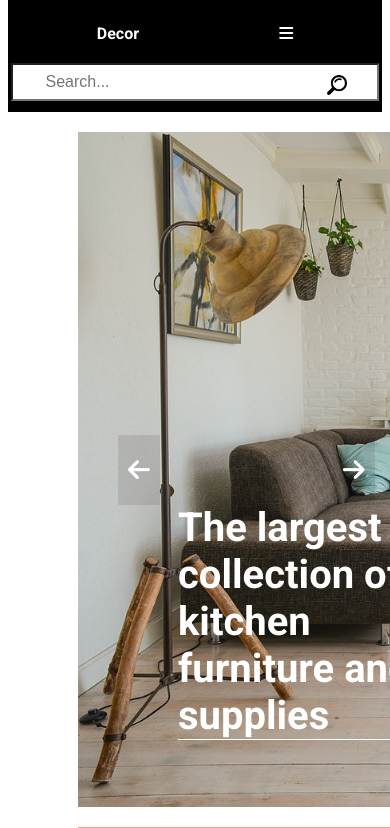
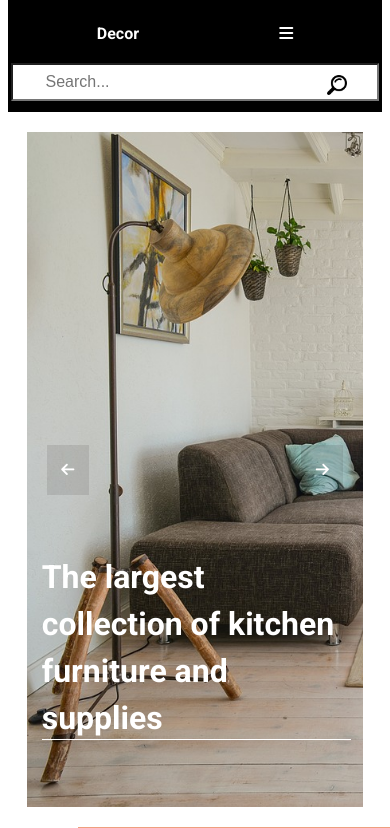
Before and after one commit to frakopy/wordpress-to-realcode, a plain HTML site: page index.html in a window 390 px wide. Shown: the part 560-1388 px from the top of the page. Drawn offline with nearby package versions, Linux system fonts and the light colour scheme.

Commit message:
responsive slider

```diff
--- a/styles.css
+++ b/styles.css
@@ -684,7 +684,8 @@ li:hover:after {
     .menu-decor{
         width: 100%;
         height: 120px;
-        margin-left: 0px;
+        margin-left: auto;
+        margin-right: auto;
         margin-top: 40px;
         display:flex;
         justify-content: center;
@@ -705,12 +706,33 @@ li:hover:after {
     }
 
     .sub-menu-decor{
-        width: 100%;
-        background-color: #191919;
-        position : absolute;
         top: 60px;
         right: 0px;
-        display: none;
     }
 
+    /* -------------------------------- Slider Images -------------------------------------------------------- */
+
+    .slider-imgs{
+        margin-left: auto;
+        margin-right: auto;
+        margin-top:20px;
+        width: 90%;
+        height: 80vh;
+        background: url("/imgs/imgs_slider/img1.jpg");
+        background-size: cover;
+        background-repeat: no-repeat;
+    }
+
+    .left-arrow, .right-arrow {height: 10px;}
+
+    .left-arrow > i, .right-arrow > i {color: white; font-size: 15px;}
+
+    .left-arrow{margin-left: 20px;}
+    .right-arrow{margin-right: 20px;}
+
+    .text-img > span {font-size: 2rem;}
+
+    .text-img{margin-left: 15px;}
+
+
 }
```
